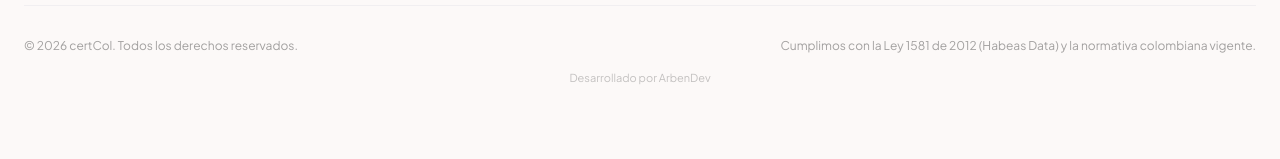
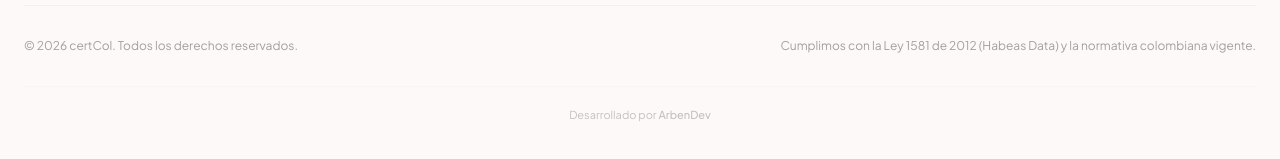
Before and after one commit to arbendev04/CertCol, a Next.js app: page / in a window 1280 px wide. Shown: the part 4757-4916 px from the top of the page. Built offline with nearby package versions, Linux system fonts and the light colour scheme; no server answers.

Commit message:
fix: créditos footer — más separación, hover verde y borde separador

```diff
--- a/components/landing/Footer.tsx
+++ b/components/landing/Footer.tsx
@@ -101,18 +101,20 @@ export function Footer() {
         </div>
 
         {/* Créditos */}
-        <p className="mt-4 text-center text-[11px] text-on-surface/25">
+        <div className="mt-8 pt-5 border-t border-outline-variant/10 text-center">
+          <p className="text-[11px] text-on-surface/25">
             Desarrollado por{' '}
             <a
               href="https://www.linkedin.com/in/santiago-arango-benjumea-383864219/"
               target="_blank"
               rel="noopener noreferrer"
-            className="hover:text-on-surface/50 transition-colors"
+              className="hover:text-[#00C896] dark:hover:text-[#00C896] transition-colors font-medium"
             >
               ArbenDev
             </a>
           </p>
         </div>
+      </div>
     </footer>
   )
 }
```
Lines whose indentation alone changed are shown as unchanged.
